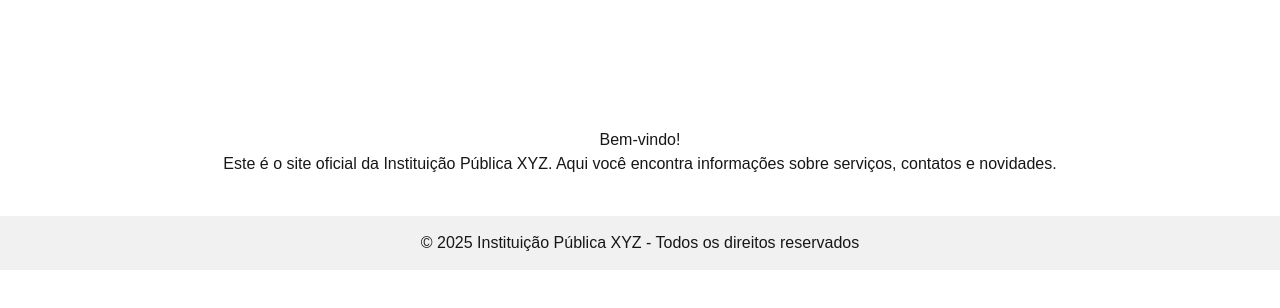
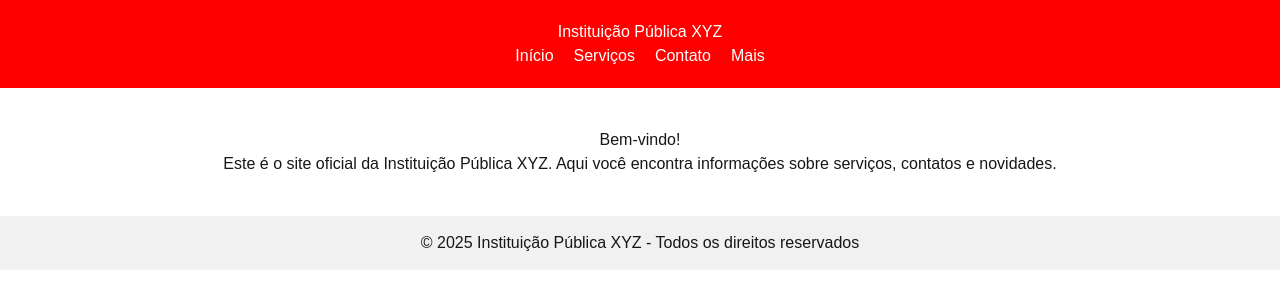
Before and after one commit to cpdmdo/site-institucional, a Next.js app: page / in a window 1280 px wide. Shown: the top 308 px of the page. Built offline with nearby package versions, Linux system fonts and the light colour scheme.

Commit message:
menu color red

```diff
--- a/src/app/page.js
+++ b/src/app/page.js
@@ -4,7 +4,7 @@ export default function Home() {
       {/* Cabeçalho */}
       <header
         style={{
-          backgroundColor: "#fff",
+          backgroundColor: "#ff0000",
           color: "#fff",
           padding: "20px",
           textAlign: "center",
```
